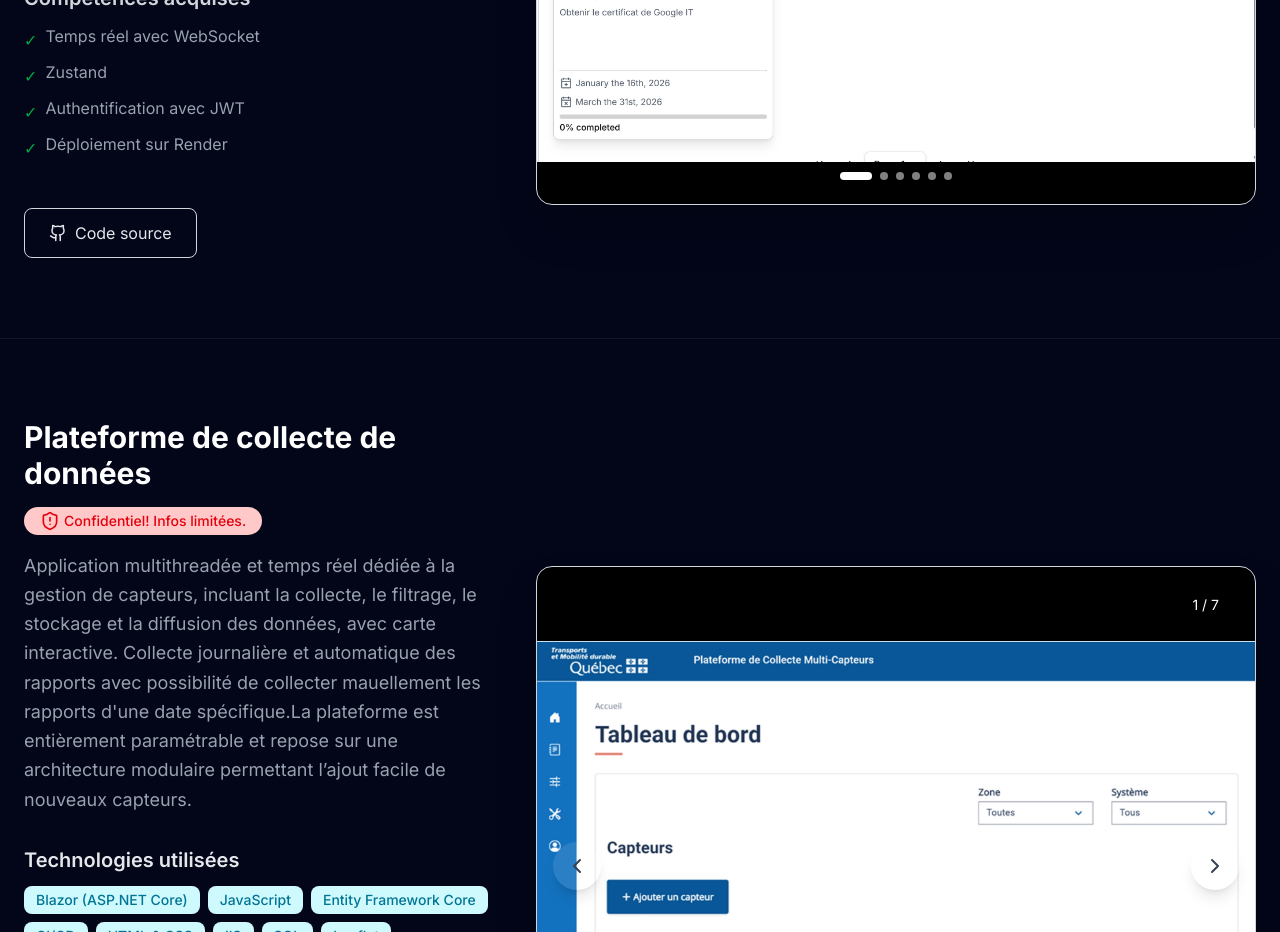
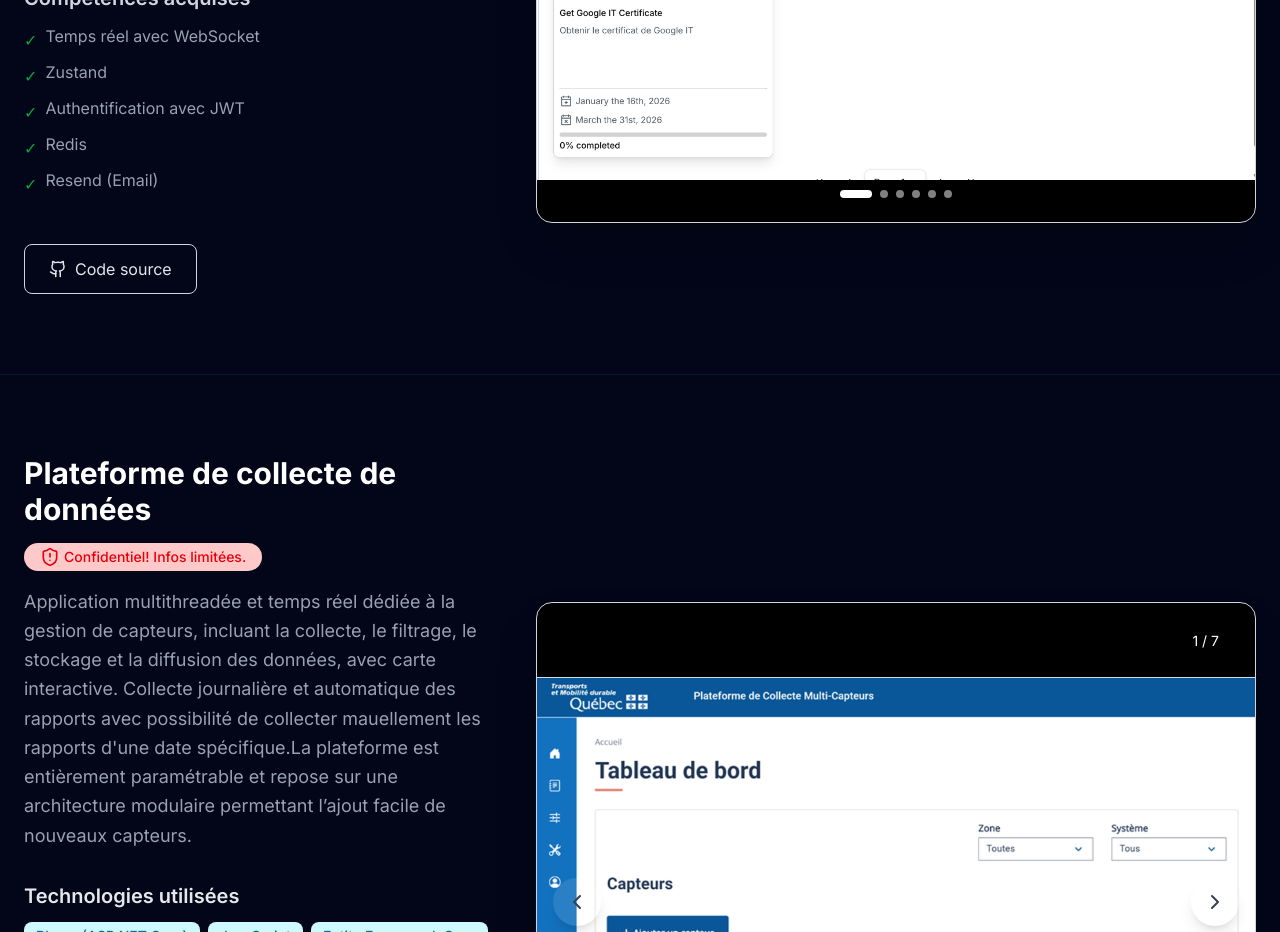
Before and after one commit to Katangalac/myportfolio, a Next.js app: page / in a window 1280 px wide. Shown: the part 2960-3892 px from the top of the page. Built offline with nearby package versions, Linux system fonts and the light colour scheme.

Commit message:
Ajustement du blur effect sur le bouton des carrousels

```diff
--- a/src/app/components/sections/ProjectDetails.tsx
+++ b/src/app/components/sections/ProjectDetails.tsx
@@ -12,7 +12,7 @@ const projectsDetails = [
         title: 'Application de suivi des projets et tâches',
         description: "Application de gestion des projets et tâches permettant de suivre la progression, gérer les priorités et communiquer en temps réel avec les coéquipiers. Le backend a été conçu avec une architecture en couches afin de garantir un code clair, maintenable et facilement extensible. ",
         technologies: ['React','Typescript', 'Node.js', 'Express', 'TailwindCSS', 'Prisma', 'PostgreSQL', 'Redis', 'WebSocket'],
-        skills: ['Temps réel avec WebSocket', 'Zustand', 'Authentification avec JWT', 'Déploiement sur Render'],
+        skills: ['Temps réel avec WebSocket', 'Zustand', 'Authentification avec JWT', 'Redis', 'Resend (Email)'],
         liveUrl: 'https://example.com',
         githubUrl: 'https://github.com/katangalac/projectManager',
         images: [
```
